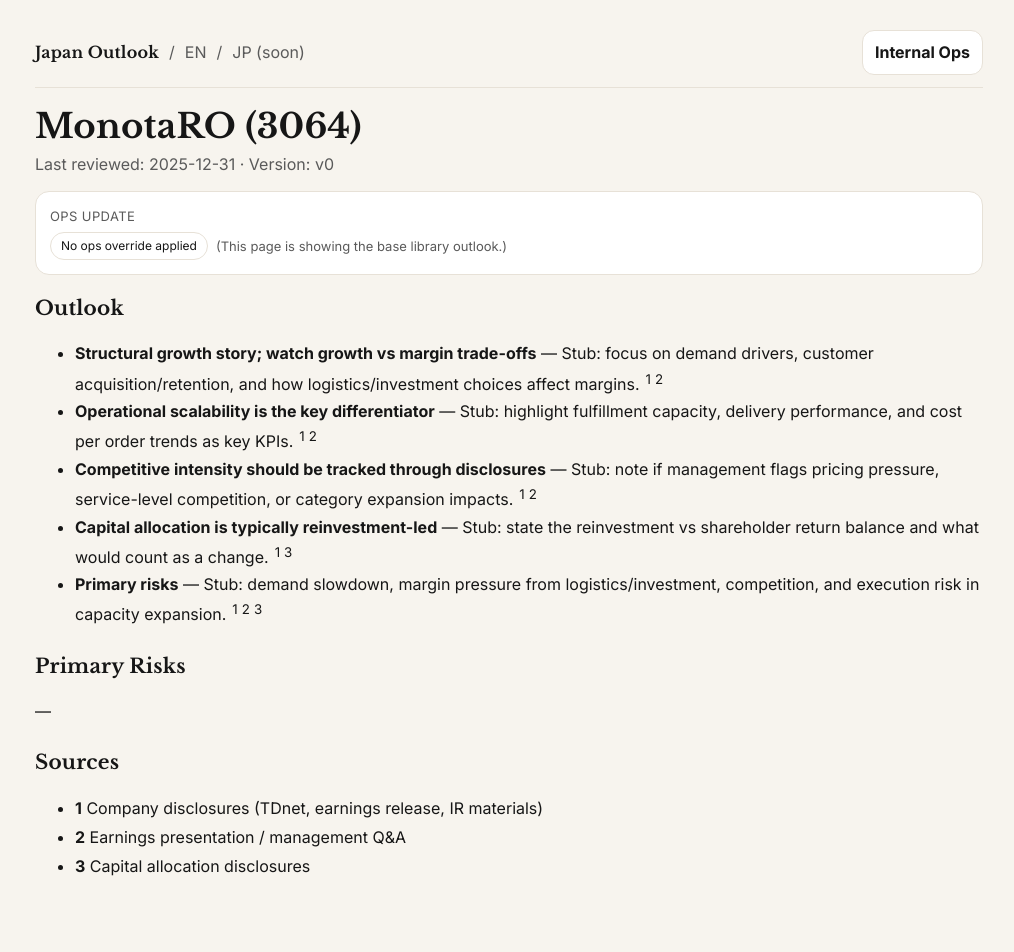
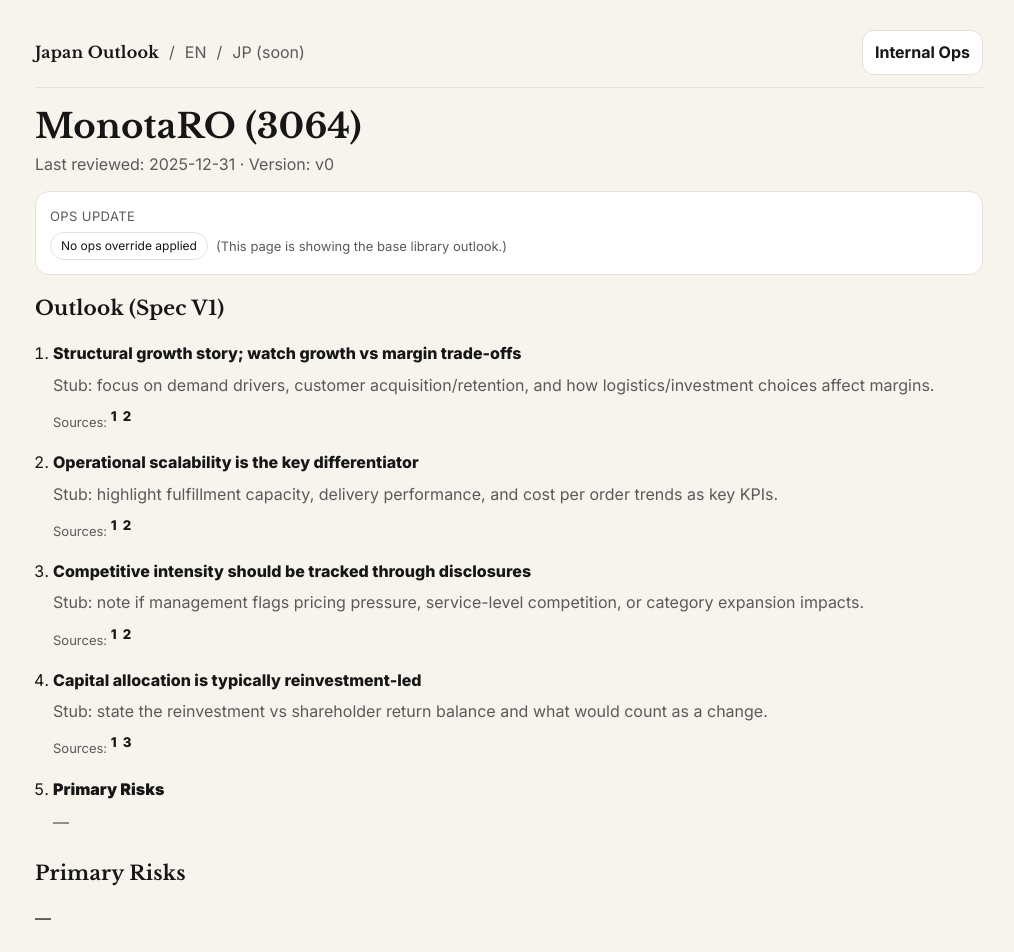
Before and after one commit to xocrevilo-hash/japan-outlook-mvp, a Next.js app: page /jp/3064-monotaro in a window 1280 px wide. Shown: the top 952 px of the page, without its empty margins (131-1145 px from the left). Built offline with nearby package versions, Linux system fonts and the light colour scheme; no server answers; the database is empty.

Commit message:
Render Outlook Spec V1 as 5 bullets (bullet 5 = Primary Risks)

```diff
--- a/app/jp/[slug]/page.tsx
+++ b/app/jp/[slug]/page.tsx
@@ -169,24 +169,36 @@
         </div>
       </section>
 
-      <h2 style={{ marginTop: 0 }}>Outlook</h2>
-      <ul style={{ lineHeight: 1.7 }}>
-        {bullets.map((b: any) => (
-          <li key={b.n ?? b.claim}>
-            <span style={{ fontWeight: 650 }}>{b.claim}</span>
-            {b.body ? <span> — {b.body}</span> : null}
+      <h2 style={{ marginTop: 0 }}>Outlook (Spec V1)</h2>
+
+      {/* Spec V1: 5 bullets total; #5 is always Primary Risks */}
+      <ol style={{ lineHeight: 1.7, paddingLeft: 18 }}>
+        {bullets.slice(0, 4).map((b: any, idx: number) => (
+          <li key={b.n ?? b.claim ?? idx} style={{ marginBottom: 14 }}>
+            <div style={{ fontWeight: 800 }}>{b.claim}</div>
+            {b.body ? <div className="muted" style={{ marginTop: 4 }}>{b.body}</div> : null}
+
             {Array.isArray(b.footnotes) && b.footnotes.length > 0 ? (
-              <sup style={{ marginLeft: 6 }}>
+              <div style={{ marginTop: 6 }}>
+                <span className="muted small">Sources: </span>
                 {b.footnotes.map((n: number) => (
-                  <span key={n} style={{ marginRight: 4 }}>
+                  <sup key={n} style={{ marginRight: 6, fontWeight: 800 }}>
                     {n}
-                  </span>
+                  </sup>
                 ))}
-              </sup>
+              </div>
             ) : null}
           </li>
         ))}
-      </ul>
+
+        {/* Bullet #5: Primary Risks */}
+        <li style={{ marginBottom: 6 }}>
+          <div style={{ fontWeight: 900 }}>Primary Risks</div>
+          <div className="muted" style={{ marginTop: 6, whiteSpace: "pre-wrap" }}>
+            {risks || "—"}
+          </div>
+        </li>
+      </ol>
 
       <h2 style={{ marginTop: 22 }}>Primary Risks</h2>
       <p style={{ whiteSpace: "pre-wrap", lineHeight: 1.7 }}>{risks || "—"}</p>
```
